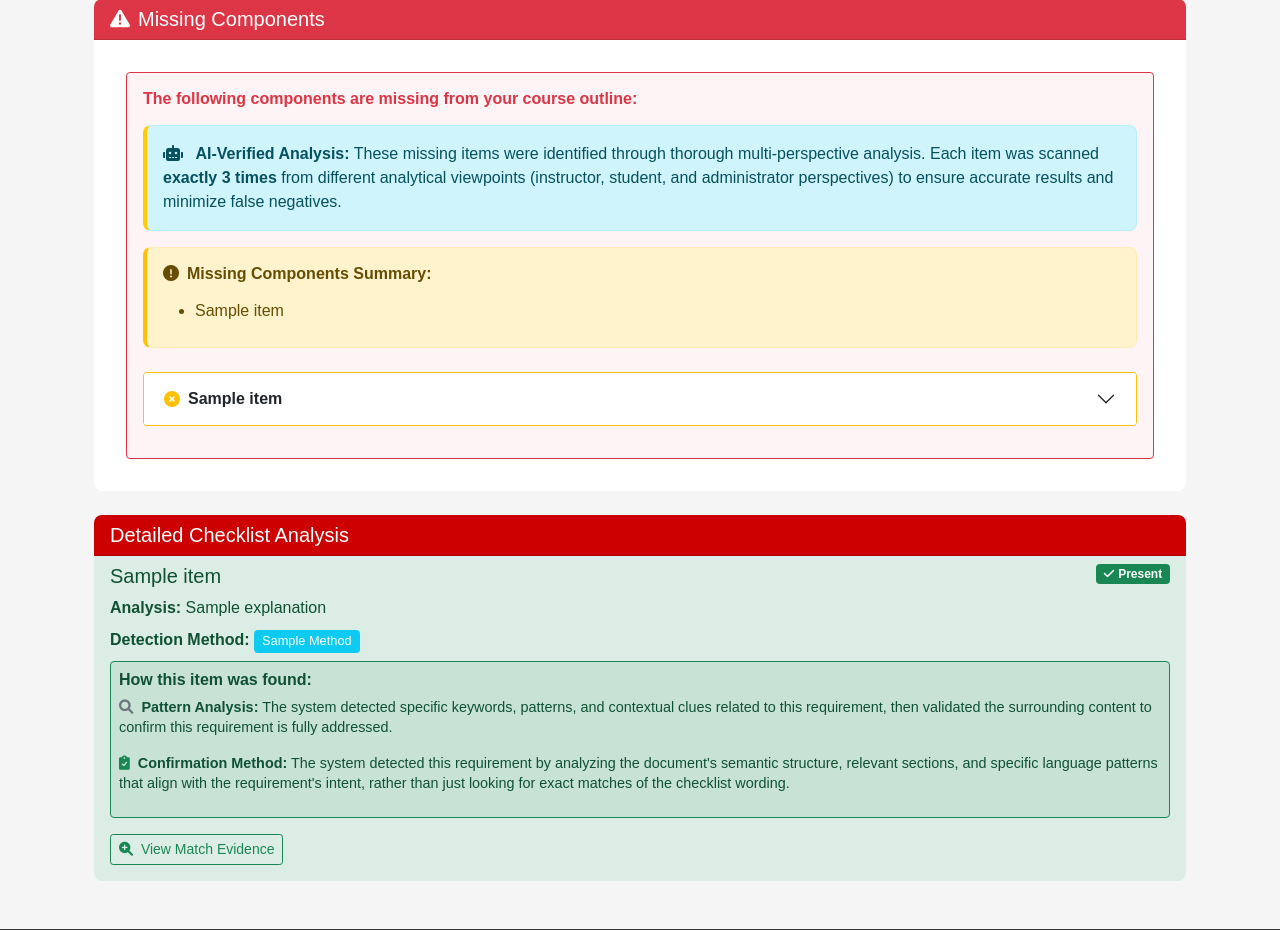
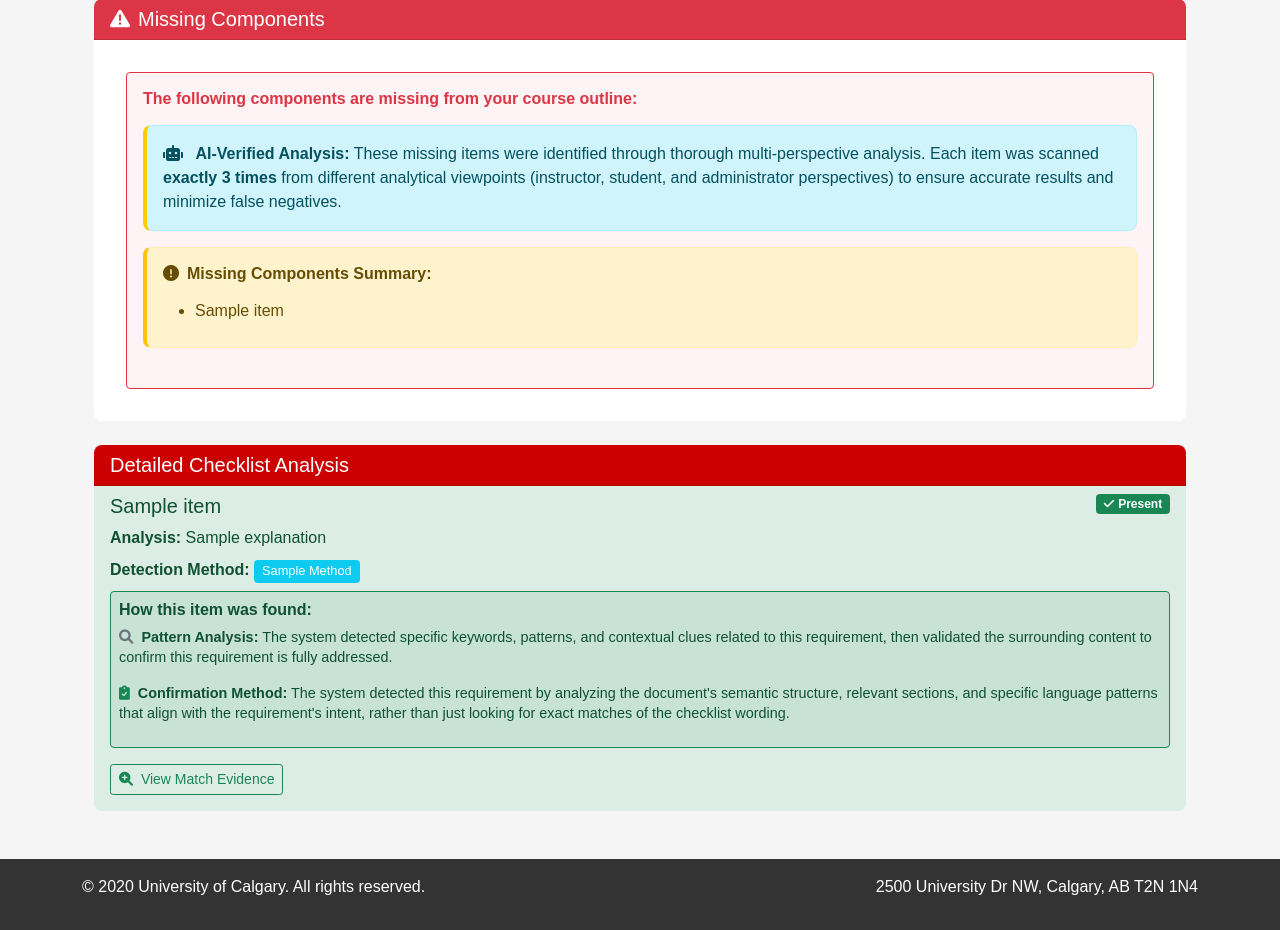
Before and after one commit to cpatsula02/Syllabus-Sync, a Flask app: template templates/results.html in a window 1280 px wide. Shown: the part 833-1763 px from the top of the page. Run offline with Flask 3, Linux system fonts and the light colour scheme; the template is opened without the code that fills it: most values are stand-ins (such as "Sample title", 1, 10 or a date in 2020).

Commit message:
Remove secondary missing components summary from document analysis results.
Replit-Commit-Author: Agent
Replit-Commit-Session-Id: 3ac92e36-67bd-41bc-835e-08f644f29504
Replit-Commit-Screenshot-Url: https://storage.googleapis.com/screenshot-production-us-central1/ed8156f4-e324-4779-a8b6-6af95dac4f25/679efecd-9fd5-4390-a35e-cf0dcc922a27.jpg

```diff
--- a/templates/results.html
+++ b/templates/results.html
@@ -121,58 +121,6 @@
                             </li>
                         {% endfor %}
                     </ul>
-                </div>
-
-                <div class="accordion mb-3" id="missingItemsAccordion">
-                    {% for item in missing_items %}
-                    <div class="accordion-item border-{{ 'danger' if item in grade_table_items else 'warning' }} mb-2">
-                        <h2 class="accordion-header" id="heading{{ loop.index }}">
-                            <button class="accordion-button collapsed" type="button" data-bs-toggle="collapse"
-                                    data-bs-target="#collapse{{ loop.index }}" aria-expanded="false"
-                                    aria-controls="collapse{{ loop.index }}">
-                                <i class="fas {% if item in grade_table_items %}fa-table text-danger{% else %}fa-times-circle text-warning{% endif %} me-2"></i>
-                                <strong>{{ item }}</strong>
-                                {% if item in grade_table_items %}
-                                <span class="badge bg-danger ms-2">High Priority</span>
-                                {% endif %}
-                            </button>
-                        </h2>
-                        <div id="collapse{{ loop.index }}" class="accordion-collapse collapse"
-                             aria-labelledby="heading{{ loop.index }}" data-bs-parent="#missingItemsAccordion">
-                            <div class="accordion-body">
-                                <p>
-                                    <strong>Why it's important:</strong>
-                                    {% if "grade" in item.lower() or "assessment" in item.lower() or "weight" in item.lower() %}
-                                        Students need clear information about how they will be evaluated and what percentage each component contributes to their final grade.
-                                    {% elif "objective" in item.lower() or "outcome" in item.lower() %}
-                                        Learning objectives help students understand what knowledge and skills they should gain from the course.
-                                    {% elif "policy" in item.lower() and "late" in item.lower() %}
-                                        A late policy informs students about consequences for submitting assignments after deadlines.
-                                    {% elif "miss" in item.lower() and ("exam" in item.lower() or "assessment" in item.lower()) %}
-                                        Students need to know the procedure if they miss an exam or assessment due to illness or emergency.
-                                    {% elif "instructor" in item.lower() and "contact" in item.lower() %}
-                                        Contact information allows students to reach the instructor with questions or concerns about the course.
-                                    {% elif "academic" in item.lower() and ("integrity" in item.lower() or "misconduct" in item.lower()) %}
-                                        Academic integrity statements clarify expectations about plagiarism and other forms of academic dishonesty.
-                                    {% elif "accommodation" in item.lower() %}
-                                        Accommodation information ensures students with disabilities know how to request needed support.
-                                    {% elif "schedule" in item.lower() or "calendar" in item.lower() %}
-                                        A course schedule helps students plan their semester and prepare for upcoming assessments.
-                                    {% else %}
-                                        This component is required by institutional standards to ensure a comprehensive course outline.
-                                    {% endif %}
-                                </p>
-                                <div class="d-grid">
-                                    <button class="btn btn-sm btn-outline-primary missing-details-btn"
-                                            onclick="loadMatchDetails(this)"
-                                            data-item="{{ item }}">
-                                        <i class="fas fa-search me-1"></i>View Further Analysis
-                                    </button>
-                                </div>
-                            </div>
-                        </div>
-                    </div>
-                    {% endfor %}
                 </div>
             </div>
         </div>
```
Also changed, not shown: app.py (+4 -8 lines).
